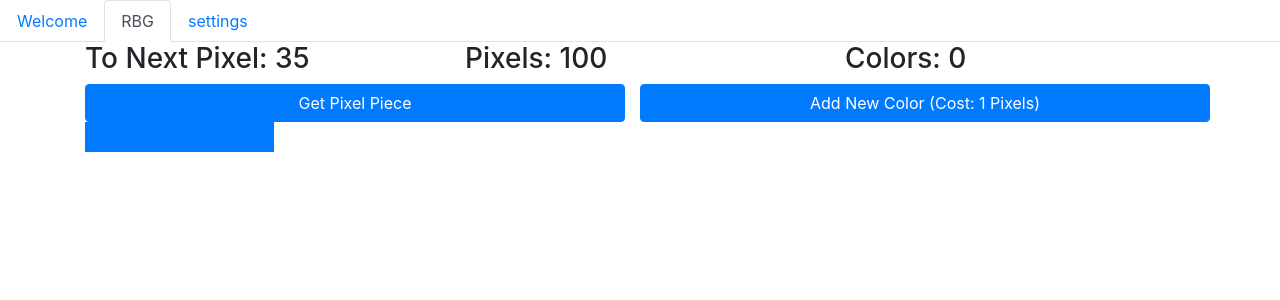
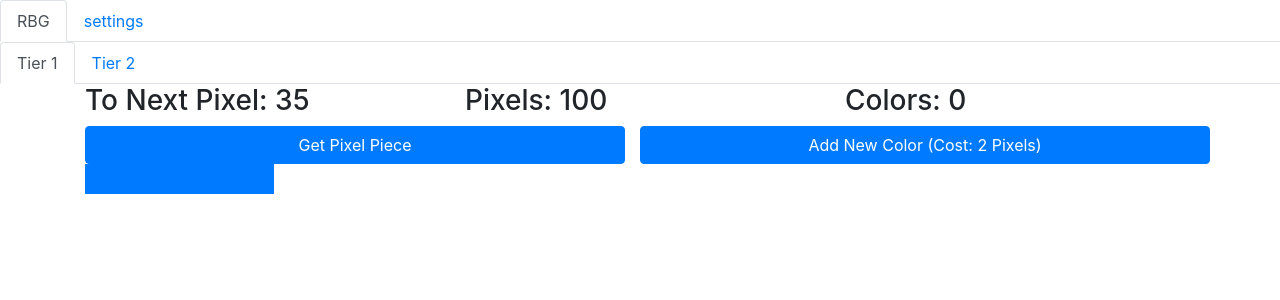
Before and after one commit to TimotheusG/rgb-idle, a React (Create React App) app: page / in a window 1280 px wide. Both pictures are taken after a click on the button "Start Game". Shown: the top 300 px of the page. Built offline with nearby package versions, Linux system fonts and the light colour scheme.

Commit message:
added Tiers

```diff
--- /dev/null
+++ b/src/components/color-container.js
@@ -0,0 +1,17 @@
+import React from 'react';
+
+const ColorContainer = (props) => {
+    return (
+            <div class="col">
+          <div class="row">
+        <button id="color-btn" class="btn btn-primary btn-block" disabled={props.pixels < props.color_cost} onClick= {props.addColor}>Add New Color (Cost: {props.color_cost} Pixels)</button>
+        </div>
+        <div class="row">
+    {props.colors.map(color => <button class="btn btn-color" style={{backgroundColor: color}}>{color}</button>)}
+    </div>
+    </div>
+    );
+
+    }
+
+export default ColorContainer;
--- a/src/components/game-container.js
+++ b/src/components/game-container.js
@@ -1,9 +1,9 @@
 import React, { Component } from 'react';
-import Game from './game'
 import 'bootstrap/dist/css/bootstrap.min.css';
 import Tab from 'react-bootstrap/Tab';
 import Tabs from 'react-bootstrap/Tabs';
 import Welcome from './welcome'
+import TierContainer from './tier-container'
 
 class GameContainer extends Component {
     state = {
@@ -21,14 +21,14 @@ class GameContainer extends Component {
   render() {
     return (
       <Tabs activeKey={this.state.selectedIndex} onSelect={this.handleSelect} defaultActiveKey='welcome'>
-        <Tab eventKey="welcome" title='Welcome'>
+        <Tab eventKey="welcome">
         <Welcome onClick={this.handleButtonClick}></Welcome>
       </Tab>
       <Tab eventKey="game" title="RBG">
-      <Game></Game>
+      <TierContainer></TierContainer>
       </Tab>
         <Tab eventKey="settings" title="settings">
-        <Game></Game>
+            <div>More to come here</div>
         </Tab>
       </Tabs>
     );
--- a/src/components/game.js
+++ b/src/components/game.js
@@ -1,13 +1,15 @@
 import React, { Component } from 'react';
 import Color from '../models/color';
 import Score from './score';
+import ColorContainer from './color-container'
+import PixelContainer from './pixel-container'
 
 
 class Game extends Component {
   constructor(props){
     super(props);
 
-    this.state = {colors: [], pixels: 100, to_next_pixel: 0, pixel_speed: 5, color_cost: 1};
+    this.state = {colors: [], pixels: 100, to_next_pixel: 0, pixel_speed: 5, color_cost: 2, isUpgraded: false, upgradeTier: props.upgradeTier};
     //'#ff0000', '#00ff00', '#0000ff'
   }
 
@@ -41,7 +43,7 @@ class Game extends Component {
     this.setState({name: param});
   }
 
-  handleClick() {
+  addColor = () => {
     var a = Math.floor( Math.random() * 255);
     var b = Math.floor( Math.random() * 255);
     var c = Math.floor( Math.random() * 255);
@@ -57,7 +59,7 @@ class Game extends Component {
 
   }
 
-  handlePieceClick() {
+  handlePieceClick = () => {
     const { to_next_pixel, pixel_speed} = this.state;
     this.setState(() => ({
       to_next_pixel: (to_next_pixel + pixel_speed)
@@ -65,7 +67,9 @@ class Game extends Component {
     this.checkToPixels();
   }
 
+
   render() {
+    const isGreater = (this.state.colors.length > 5 && !this.state.isUpgraded);
 
     return (
       <div class="container">
@@ -73,18 +77,9 @@ class Game extends Component {
         </div>
         <Score to_next_pixel={this.state.to_next_pixel} pixels={this.state.pixels} colors_length={this.state.colors.length}></Score>
         <div class="row">
-          <div class="col">
-          <button class="btn btn-primary btn-block" onClick= {(event) => this.handlePieceClick(event)}>Get Pixel Piece</button>
-          <div class="progress-bar" role="progressbar" aria-valuenow={this.state.to_next_pixel} aria-valuemin="0" aria-valuemax="100" style={{width: this.state.to_next_pixel+'%', height:'30px'}}></div>
-        </div>
-        <div class="col">
-          <div class="row">
-        <button id="color-btn" class="btn btn-primary btn-block" disabled={this.state.pixels < this.state.color_cost} onClick= {(event) => this.handleClick(event)}>Add New Color (Cost: {this.state.color_cost} Pixels)</button>
-        </div>
-        <div class="row">
-    {this.state.colors.map(color => <button class="btn btn-color" style={{backgroundColor: color}}>{color}</button>)}
-    </div>
-    </div>
+              <PixelContainer to_next_pixel={this.state.to_next_pixel} handlePieceClick={this.handlePieceClick}></PixelContainer>
+  <ColorContainer addColor={this.addColor} pixels={this.state.pixels} color_cost={this.state.color_cost} colors={this.state.colors}></ColorContainer>
+  {isGreater ? (<button onClick={this.state.upgradeTier} class="btn btn-secondary">Upgrade Tier</button>) : (<div></div>) }
     </div>
       </div>
     );
--- /dev/null
+++ b/src/components/pixel-container.js
@@ -0,0 +1,12 @@
+import React from 'react';
+
+const PixelContainer = (props) => {
+    return (
+        <div class="col">
+        <button class="btn btn-primary btn-block" onClick= {props.handlePieceClick}>Get Pixel Piece</button>
+        <div class="progress-bar" role="progressbar" aria-valuenow={props.to_next_pixel} aria-valuemin="0" aria-valuemax="100" style={{width: props.to_next_pixel+'%', height:'30px'}}></div>
+      </div>
+    );
+    }
+
+export default PixelContainer;
--- /dev/null
+++ b/src/components/tier-container.js
@@ -0,0 +1,30 @@
+import React, { Component } from 'react';
+import Game from './game'
+import Tab from 'react-bootstrap/Tab';
+import Tabs from 'react-bootstrap/Tabs';
+
+class TierContainer extends Component {
+    constructor(props){
+        super(props);
+
+        this.state = {tiers:[1, 2]};
+      }
+    state = {
+      };
+
+      upgradeTier = () => {
+        var highestTier = this.state.tiers[this.state.tiers.length-1];
+        var newTier = highestTier + 1;
+        this.setState(previousState => ({ tiers: [...previousState.tiers, newTier] }));
+      };
+
+  render() {
+    return (
+        <Tabs defaultActiveKey='1'>
+        {this.state.tiers.map(tier=><Tab eventKey={tier} title={"Tier " + tier}><Game upgradeTier={this.upgradeTier}></Game></Tab>)}
+        </Tabs>
+    );
+  }
+}
+
+export default TierContainer;
--- a/src/components/welcome.js
+++ b/src/components/welcome.js
@@ -2,12 +2,14 @@ import React from 'react';
 
 const Welcome = (props) => {
   return(
-      <div>
-    <div class="h1">Welcome To the Game!</div>
-    <div class='p'>This is a game where you earn Pixels, to purchase new Colors.</div>
-    <div class='p'>The Colors you are given are randomized.</div>
-    <div class='p'>To learn more, just start playing!</div>
+      <div class='container'>
+    <div class="row h1">Welcome To the Game!</div>
+    <div class='row p'>This is a game where you earn Pixels, to purchase new Colors.</div>
+    <div class='row p'>The Colors you are given are randomized.</div>
+    <div class='row p'>To learn more, just start playing!</div>
+    <div class='row'>
     <button onClick={props.onClick} class='btn btn-primary'>Start Game</button>
+    </div>
     </div>
   )
 }
```
Also changed, not shown: src/components/name_field.js (deleted, +0 -14 lines).
